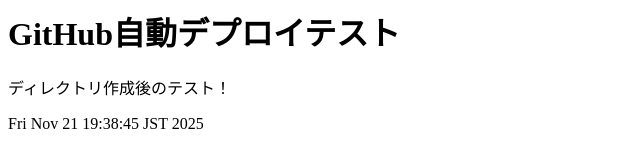
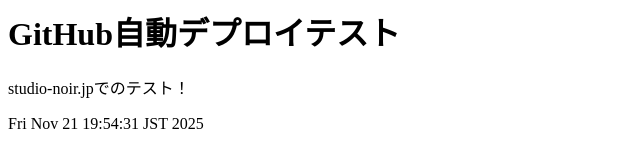
Before and after one commit to monsieurNoiR/github-deploy-test, a plain HTML site: page index.html in a window 1280 px wide. Shown: the full height of the page, 0-640 px from the left. Drawn offline with Linux system fonts and the light colour scheme.

Commit message:
テスト: studio-noir.jpディレクトリでデプロイ

```diff
--- a/index.html
+++ b/index.html
@@ -1 +1 @@
-<h1>GitHub自動デプロイテスト</h1><p>ディレクトリ作成後のテスト！</p><p>Fri Nov 21 19:38:45 JST 2025</p>
+<h1>GitHub自動デプロイテスト</h1><p>studio-noir.jpでのテスト！</p><p>Fri Nov 21 19:54:31 JST 2025</p>
```
Also changed, not shown: 1 other file.
